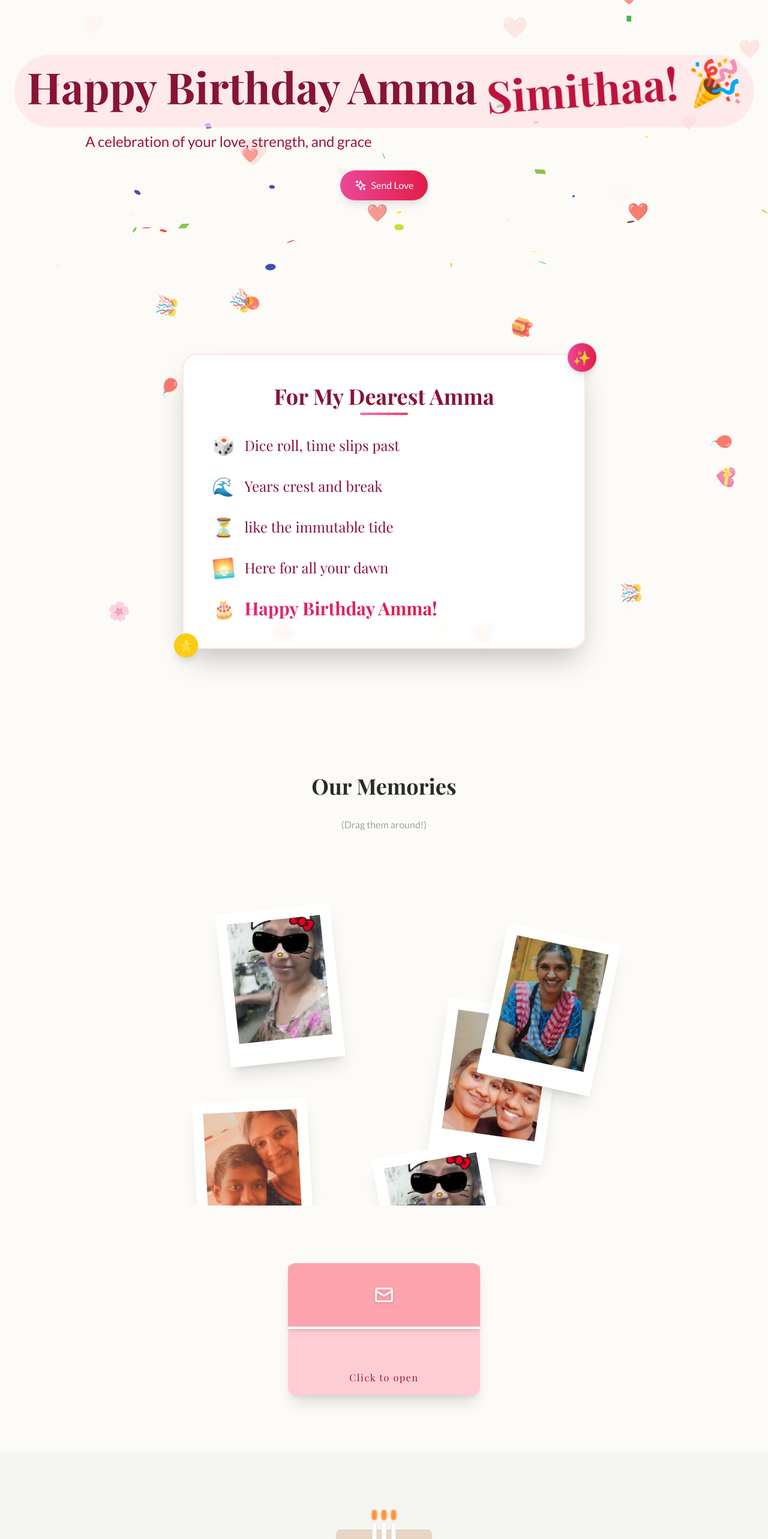
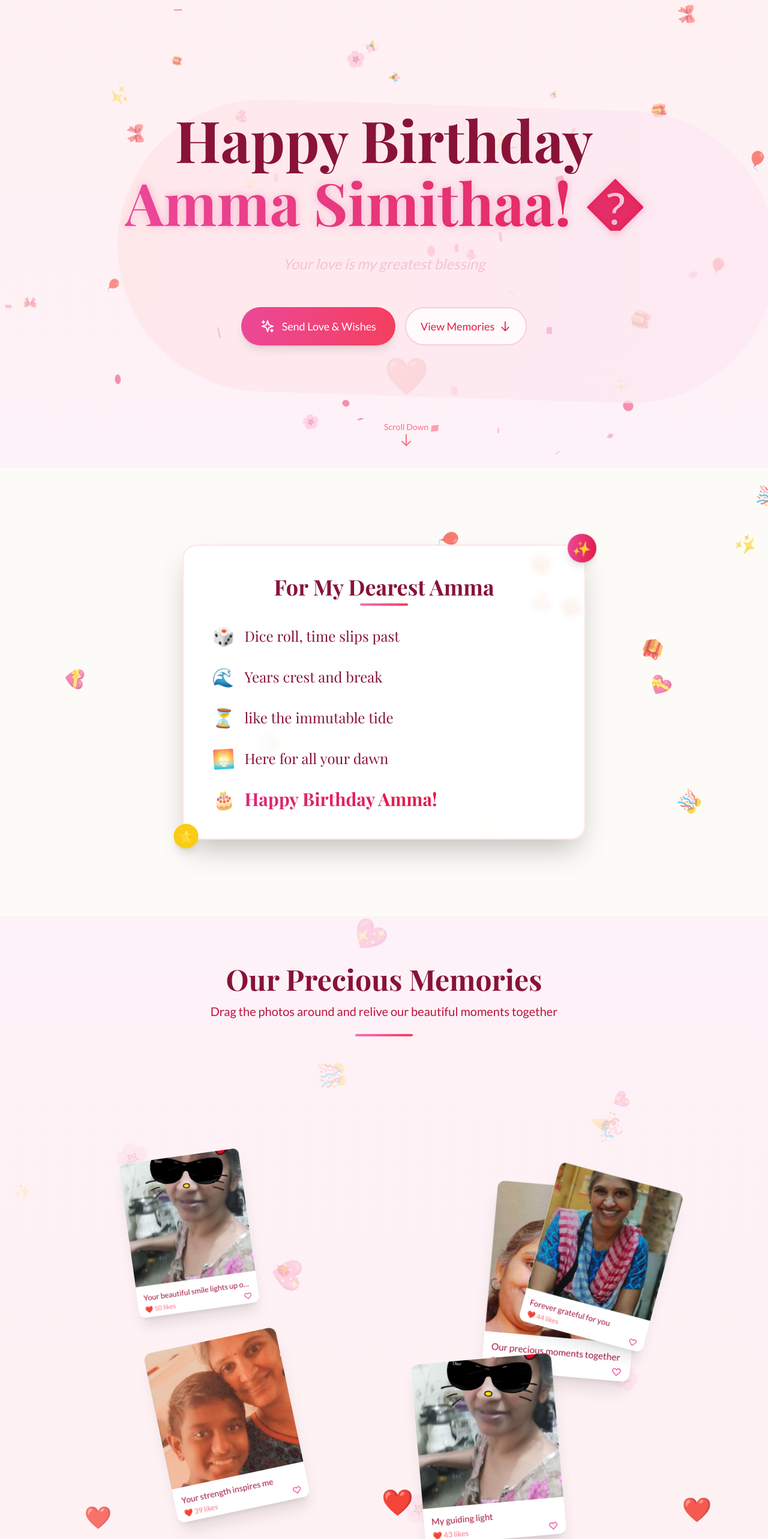
Before and after one commit to vickyhaha-af/ammass-birthday, a React (Vite) app: page / in a window 1280 px wide. Shown: the part 20-2586 px from the top of the page at 60% size. Built offline with nearby package versions, Linux system fonts and the light colour scheme; a web font is replaced by a local one.

Commit message:
Enhance UI with fluid animations and cute design elements

```diff
--- a/src/App.jsx
+++ b/src/App.jsx
@@ -11,65 +11,101 @@ const AuroraBackground = () => (
 const Hero = () => {
   const [showConfetti, setShowConfetti] = useState(true);
 
+  // Personalized messages that cycle through
+  const messages = [
+    "To the world's best Amma, from your loving son",
+    "Your love is my greatest blessing",
+    "Every day with you is a gift",
+    "Your strength inspires me always"
+  ];
+  const [currentMessage, setCurrentMessage] = useState(0);
+
+  // Cycle through messages
+  useEffect(() => {
+    const interval = setInterval(() => {
+      setCurrentMessage((prev) => (prev + 1) % messages.length);
+    }, 3000);
+    return () => clearInterval(interval);
+  }, []);
+
   return (
-    <section className="relative py-20 md:py-32 flex flex-col items-center justify-center p-6 text-center overflow-hidden">
-      {/* Floating Hearts */}
-      {[...Array(15)].map((_, i) => (
+    <section className="relative min-h-screen flex flex-col items-center justify-center p-6 text-center overflow-hidden bg-gradient-to-b from-rose-50 to-pink-50">
+      {/* Animated floating elements */}
+      {[...Array(20)].map((_, i) => {
+        const size = Math.random() * 20 + 10;
+        const delay = Math.random() * 5;
+        const duration = Math.random() * 10 + 10;
+        const elements = ['🌸', '✨', '💖', '🎀', '🎈', '🎁', '🎉'];
+        const element = elements[Math.floor(Math.random() * elements.length)];
+
+        return (
           <motion.div
             key={i}
-          className="absolute text-pink-400 opacity-70"
+            className="absolute pointer-events-none"
             style={{
               left: `${Math.random() * 100}%`,
               top: `${Math.random() * 100}%`,
-            fontSize: `${Math.random() * 20 + 10}px`,
+              fontSize: `${size}px`,
+              opacity: 0.7,
             }}
             animate={{
               y: [0, -100],
+              x: [0, Math.random() * 100 - 50],
+              rotate: [0, 360],
               opacity: [0.7, 0],
-            scale: [1, 1.5],
             }}
             transition={{
-            duration: Math.random() * 3 + 2,
+              duration: duration,
               repeat: Infinity,
               repeatType: 'loop',
-            delay: Math.random() * 5,
+              delay: delay,
+              ease: "linear"
             }}
           >
-          ❤️
+            {element}
           </motion.div>
-      ))}
+        );
+      })}
+
+      <div className="relative z-10 max-w-4xl mx-auto px-4">
+        {/* Animated background circle */}
+        <motion.div
+          className="absolute -z-10 w-[150%] h-[150%] md:w-[120%] md:h-[120%] rounded-full bg-gradient-to-r from-rose-100 to-pink-100 opacity-70"
+          animate={{
+            scale: [1, 1.1, 1],
+            rotate: [0, 5, 0],
+          }}
+          transition={{
+            duration: 8,
+            repeat: Infinity,
+            repeatType: 'reverse',
+            ease: "easeInOut"
+          }}
+        />
 
         <motion.div
-        initial={{ scale: 0.9, opacity: 0 }}
-        animate={{ scale: 1, opacity: 1 }}
+          initial={{ y: 20, opacity: 0 }}
+          animate={{ y: 0, opacity: 1 }}
           transition={{ duration: 0.8, type: 'spring' }}
-        className="relative z-10"
+          className="relative z-20"
         >
-        <div className="relative inline-block">
+          {/* Main heading */}
           <motion.div
-            className="absolute -inset-4 bg-rose-100 rounded-full opacity-70"
+            className="inline-block relative"
+            whileHover={{ scale: 1.02 }}
+            transition={{ type: 'spring', stiffness: 300 }}
+          >
+            <h1 className="font-serif text-5xl md:text-7xl lg:text-8xl text-rose-900 mb-6 leading-tight">
+              Happy Birthday
+              <motion.span
+                className="block font-bold mt-2 text-transparent bg-clip-text bg-gradient-to-r from-pink-500 to-rose-600"
                 animate={{
-              scale: [1, 1.1, 1],
-              opacity: [0.7, 0.9, 0.7],
-            }}
-            transition={{
-              duration: 3,
-              repeat: Infinity,
-              repeatType: 'reverse',
-            }}
-          />
-          <motion.h1
-            initial={{ opacity: 0, y: 20 }}
-            animate={{ opacity: 1, y: 0 }}
-            transition={{ duration: 0.8, delay: 0.2 }}
-            className="font-serif text-5xl md:text-7xl text-rose-900 mb-4 relative z-10"
-          >
-            Happy Birthday <span className="block md:inline">Amma</span> <br className="md:hidden" />
-            <motion.span
-              className="text-rose-700 inline-block"
-              animate={{
-                scale: [1, 1.1, 1],
-                rotate: [-5, 5, -5],
+                  scale: [1, 1.05, 1],
+                  textShadow: [
+                    '0 0 10px rgba(236, 72, 153, 0.3)',
+                    '0 0 20px rgba(236, 72, 153, 0.5)',
+                    '0 0 10px rgba(236, 72, 153, 0.3)'
+                  ]
                 }}
                 transition={{
                   duration: 3,
@@ -77,49 +113,91 @@ const Hero = () => {
                   repeatType: 'reverse',
                 }}
               >
-              Simithaa! 🎉
+                Amma Simithaa! �
               </motion.span>
-          </motion.h1>
+            </h1>
+          </motion.div>
+
+          {/* Animated message */}
+          <AnimatePresence mode="wait">
+            <motion.p
+              key={currentMessage}
+              initial={{ opacity: 0, y: 10 }}
+              animate={{ opacity: 1, y: 0 }}
+              exit={{ opacity: 0, y: -10 }}
+              transition={{ duration: 0.5 }}
+              className="text-xl md:text-2xl text-pink-700 mt-6 max-w-2xl mx-auto font-medium italic"
+            >
+              {messages[currentMessage]}
+            </motion.p>
+          </AnimatePresence>
+
+          {/* CTA Buttons */}
+          <motion.div
+            className="mt-12 flex flex-wrap justify-center gap-4"
+            initial={{ opacity: 0, y: 20 }}
+            animate={{ opacity: 1, y: 0 }}
+            transition={{ delay: 0.4 }}
+          >
+            <motion.button
+              whileHover={{ scale: 1.05, boxShadow: '0 10px 25px -5px rgba(236, 72, 153, 0.2)' }}
+              whileTap={{ scale: 0.98 }}
+              className="px-8 py-4 bg-gradient-to-r from-pink-500 to-rose-500 text-white rounded-full font-medium text-lg shadow-lg flex items-center gap-3 hover:shadow-xl transition-all"
+            >
+              <Sparkles className="w-6 h-6" />
+              Send Love & Wishes
+            </motion.button>
+
+            <motion.a
+              href="#memories"
+              whileHover={{ scale: 1.03, backgroundColor: 'rgba(251, 207, 232, 0.3)' }}
+              whileTap={{ scale: 0.98 }}
+              className="px-6 py-4 bg-white/80 backdrop-blur-sm text-rose-600 rounded-full font-medium text-lg border-2 border-rose-200 flex items-center gap-2 hover:bg-rose-50 transition-colors"
+            >
+              View Memories
+              <svg className="w-5 h-5" fill="none" viewBox="0 0 24 24" stroke="currentColor">
+                <path strokeLinecap="round" strokeLinejoin="round" strokeWidth={2} d="M19 14l-7 7m0 0l-7-7m7 7V3" />
+              </svg>
+            </motion.a>
+          </motion.div>
+
+          {/* Decorative elements */}
+          <motion.div
+            className="absolute -bottom-20 left-1/2 transform -translate-x-1/2 text-6xl opacity-10"
+            animate={{ y: [0, -15, 0] }}
+            transition={{ duration: 3, repeat: Infinity, ease: "easeInOut" }}
+          >
+            ❤️
+          </motion.div>
+        </motion.div>
       </div>
 
-        <motion.p
-          initial={{ opacity: 0, y: 10 }}
-          animate={{ opacity: 1, y: 0 }}
-          transition={{ delay: 0.4, duration: 0.8 }}
-          className="text-rose-800 text-xl md:text-2xl mt-6 max-w-2xl font-medium"
-        >
-          A celebration of your love, strength, and grace
-        </motion.p>
-
-        <motion.div
-          className="mt-8 flex justify-center gap-4"
-          initial={{ opacity: 0, y: 20 }}
-          animate={{ opacity: 1, y: 0 }}
-          transition={{ delay: 0.6 }}
-        >
-          <motion.button
-            whileHover={{ scale: 1.05 }}
-            whileTap={{ scale: 0.95 }}
-            className="px-6 py-3 bg-gradient-to-r from-pink-500 to-rose-600 text-white rounded-full font-medium shadow-lg flex items-center gap-2"
-          >
-            <Sparkles className="w-5 h-5" />
-            Send Love
-          </motion.button>
-        </motion.div>
-      </motion.div>
-
+      {/* Confetti */}
       <AnimatePresence>
         {showConfetti && (
           <Confetti
             width={typeof window !== 'undefined' ? window.innerWidth : 0}
             height={typeof window !== 'undefined' ? window.innerHeight : 0}
             recycle={false}
-            numberOfPieces={200}
+            numberOfPieces={300}
             onConfettiComplete={() => setShowConfetti(false)}
             className="w-full h-full"
+            colors={['#FF9DB5', '#FFC2D1', '#F8BBD0', '#F48FB1', '#F06292']}
           />
         )}
       </AnimatePresence>
+
+      {/* Animated scroll indicator */}
+      <motion.div
+        className="absolute bottom-8 left-1/2 transform -translate-x-1/2 flex flex-col items-center text-rose-400"
+        animate={{ y: [0, 10, 0] }}
+        transition={{ duration: 2, repeat: Infinity, ease: "easeInOut" }}
+      >
+        <span className="text-sm mb-1">Scroll Down</span>
+        <svg className="w-6 h-6 animate-bounce" fill="none" viewBox="0 0 24 24" stroke="currentColor">
+          <path strokeLinecap="round" strokeLinejoin="round" strokeWidth={2} d="M19 14l-7 7m0 0l-7-7m7 7V3" />
+        </svg>
+      </motion.div>
     </section>
   );
 };
@@ -247,59 +325,228 @@ const HaikuSection = () => {
 };
 
 const Gallery = () => {
-  // Pre-defined messy positions so they look scattered naturally
+  // Pre-defined positions for a more organic look
   const scatterPositions = [
-    { top: "10%", left: "20%", rotate: "-6deg" },
-    { top: "30%", left: "60%", rotate: "8deg" },
-    { top: "50%", left: "15%", rotate: "-3deg" },
-    { top: "15%", left: "70%", rotate: "12deg" },
-    { top: "60%", left: "50%", rotate: "-10deg" },
+    { top: "15%", left: "15%", rotate: "-8deg", scale: 0.9 },
+    { top: "25%", left: "65%", rotate: "5deg", scale: 1.1 },
+    { top: "55%", left: "20%", rotate: "-12deg", scale: 1 },
+    { top: "20%", left: "70%", rotate: "15deg", scale: 0.95 },
+    { top: "60%", left: "55%", rotate: "-5deg", scale: 1.05 },
+    { top: "35%", left: "35%", rotate: "8deg", scale: 0.9 },
+    { top: "70%", left: "75%", rotate: "-15deg", scale: 1.1 },
   ];
 
-  // REPLACE THESE PATHS WITH YOUR REAL PHOTOS LATER
+  // Photo data with captions
   const photos = [
-    "/images/image1.jpeg",
-    "/images/image2.jpeg",
-    "/images/image3.jpeg",
-    "/images/image4.jpeg",
-    "/images/image1.jpeg"
+    {
+      src: "/images/image1.jpeg",
+      caption: "Your beautiful smile lights up our lives",
+      date: "2023"
+    },
+    {
+      src: "/images/image2.jpeg",
+      caption: "Our precious moments together",
+      date: "2022"
+    },
+    {
+      src: "/images/image3.jpeg",
+      caption: "Your strength inspires me",
+      date: "2021"
+    },
+    {
+      src: "/images/image4.jpeg",
+      caption: "Forever grateful for you",
+      date: "2020"
+    },
+    {
+      src: "/images/image1.jpeg",
+      caption: "My guiding light",
+      date: "2019"
+    },
   ];
 
+  // Animated emojis for decoration
+  const emojis = ['💖', '✨', '🌸', '🎈', '🎁', '🎉', '💐', '🎊'];
+
   return (
-    <section className="relative h-[800px] w-full bg-[#FDFBF7] overflow-hidden">
-      <h2 className="text-center font-serif text-4xl text-[#2A2A2A] pt-20 mb-8">Our Memories</h2>
-      <p className="text-center text-gray-400 mb-12">(Drag them around!)</p>
+    <section id="memories" className="relative min-h-screen w-full bg-gradient-to-b from-pink-50 to-rose-50 py-20 overflow-hidden">
+      {/* Animated background elements */}
+      {[...Array(15)].map((_, i) => {
+        const size = Math.random() * 30 + 20;
+        const delay = Math.random() * 5;
+        const duration = Math.random() * 10 + 10;
+        const emoji = emojis[Math.floor(Math.random() * emojis.length)];
 
-      <div className="relative w-full h-full max-w-4xl mx-auto">
-        {photos.map((src, index) => (
+        return (
           <motion.div
-            key={index}
+            key={`emoji-${i}`}
+            className="absolute pointer-events-none opacity-20"
+            style={{
+              left: `${Math.random() * 100}%`,
+              top: `${Math.random() * 100}%`,
+              fontSize: `${size}px`,
+              zIndex: 0,
+            }}
+            animate={{
+              y: [0, -50, 0],
+              rotate: [0, 360],
+              scale: [1, 1.2, 1],
+            }}
+            transition={{
+              duration: duration,
+              repeat: Infinity,
+              repeatType: 'reverse',
+              delay: delay,
+              ease: "easeInOut"
+            }}
+          >
+            {emoji}
+          </motion.div>
+        );
+      })}
+
+      <div className="relative z-10 max-w-7xl mx-auto px-4">
+        <motion.div
+          initial={{ opacity: 0, y: 30 }}
+          whileInView={{ opacity: 1, y: 0 }}
+          viewport={{ once: true, margin: "-100px" }}
+          transition={{ duration: 0.8 }}
+          className="text-center mb-16"
+        >
+          <h2 className="font-serif text-4xl md:text-5xl text-rose-900 mb-4">
+            Our Precious Memories
+          </h2>
+          <p className="text-xl text-rose-700 max-w-2xl mx-auto">
+            Drag the photos around and relive our beautiful moments together
+          </p>
+          <div className="w-24 h-1 bg-gradient-to-r from-pink-400 to-rose-500 mx-auto mt-6 rounded-full" />
+        </motion.div>
+
+        <div className="relative w-full min-h-[600px] md:min-h-[800px]">
+          {photos.map((photo, index) => {
+            const pos = scatterPositions[index % scatterPositions.length];
+
+            return (
+              <motion.div
+                key={`photo-${index}`}
                 drag
-            dragConstraints={{ left: -200, right: 200, top: -200, bottom: 200 }}
-            whileHover={{ scale: 1.1, zIndex: 50, rotate: 0, boxShadow: "0px 20px 40px rgba(0,0,0,0.2)" }}
-            whileTap={{ scale: 1.15, cursor: "grabbing" }}
+                dragConstraints={{
+                  left: -200,
+                  right: 200,
+                  top: -200,
+                  bottom: 200
+                }}
+                whileHover={{
+                  scale: 1.05,
+                  zIndex: 50,
+                  rotate: 0,
+                  boxShadow: '0 25px 50px -12px rgba(236, 72, 153, 0.25)'
+                }}
+                whileTap={{
+                  scale: 1.1,
+                  cursor: 'grabbing',
+                  boxShadow: '0 20px 45px -10px rgba(236, 72, 153, 0.3)'
+                }}
+                initial={{
+                  opacity: 0,
+                  scale: 0.8,
+                  y: 50,
+                  rotate: pos.rotate,
+                  x: 0
+                }}
+                animate={{
+                  opacity: 1,
+                  scale: pos.scale,
+                  y: 0,
+                  rotate: pos.rotate,
+                  x: 0,
+                  transition: {
+                    delay: index * 0.1,
+                    duration: 0.6,
+                    type: 'spring',
+                    stiffness: 100,
+                    damping: 10
+                  }
+                }}
                 style={{
                   position: 'absolute',
-                top: scatterPositions[index]?.top || `${index*10}%`,
-                left: scatterPositions[index]?.left || `${index*5}%`,
-                rotate: scatterPositions[index]?.rotate || '0deg'
+                  top: pos.top,
+                  left: pos.left,
+                  rotate: pos.rotate,
+                  zIndex: 10 + index,
                 }}
-            className="w-48 h-64 bg-white p-3 pb-8 shadow-xl rounded-sm cursor-grab transition-all border-[6px] border-white hover:shadow-2xl"
+                className="group cursor-grab active:cursor-grabbing"
               >
-            {/* Photo placeholder */}
-            <div className="w-full h-full bg-gray-100 overflow-hidden">
+                <div className="w-48 h-64 md:w-56 md:h-72 bg-white rounded-xl shadow-xl overflow-hidden transform transition-all duration-300 group-hover:shadow-2xl">
+                  <div className="relative w-full h-4/5 overflow-hidden">
                     <img
-                  src={src}
-                  alt="Memory"
-                  className="w-full h-full object-cover pointer-events-none"
+                      src={photo.src}
+                      alt={`Memory ${index + 1}`}
+                      className="w-full h-full object-cover transform transition-transform duration-500 group-hover:scale-110"
                       onError={(e) => {
-                    e.target.style.display='none';
-                    e.target.parentNode.classList.add('bg-rose-100')
+                        e.target.style.display = 'none';
+                        e.target.parentNode.classList.add('bg-gradient-to-br', 'from-pink-100', 'to-rose-100');
                       }}
                     />
+                    <div className="absolute inset-0 bg-gradient-to-t from-black/30 to-transparent opacity-0 group-hover:opacity-100 transition-opacity duration-300 flex items-end p-4">
+                      <div className="text-white text-left transform translate-y-4 group-hover:translate-y-0 transition-transform duration-300">
+                        <p className="font-medium text-sm">{photo.date}</p>
+                      </div>
+                    </div>
+                  </div>
+                  <div className="p-3 bg-white">
+                    <p className="text-sm text-rose-800 font-medium truncate">{photo.caption}</p>
+                    <div className="flex justify-between items-center mt-1">
+                      <span className="text-xs text-rose-400">❤️ {Math.floor(Math.random() * 50) + 10} likes</span>
+                      <button className="text-pink-500 hover:text-rose-600 transition-colors">
+                        <svg className="w-4 h-4" fill="none" viewBox="0 0 24 24" stroke="currentColor">
+                          <path strokeLinecap="round" strokeLinejoin="round" strokeWidth={2} d="M4.318 6.318a4.5 4.5 0 000 6.364L12 20.364l7.682-7.682a4.5 4.5 0 00-6.364-6.364L12 7.636l-1.318-1.318a4.5 4.5 0 00-6.364 0z" />
+                        </svg>
+                      </button>
+                    </div>
+                  </div>
                 </div>
               </motion.div>
+            );
+          })}
+
+          {/* Decorative floating hearts */}
+          {[...Array(3)].map((_, i) => (
+            <motion.div
+              key={`heart-${i}`}
+              className="absolute text-pink-300 text-4xl"
+              style={{
+                left: `${10 + i * 40}%`,
+                top: '90%',
+                zIndex: 5,
+              }}
+              animate={{
+                y: [0, -30, 0],
+                scale: [1, 1.2, 1],
+                opacity: [0.7, 1, 0.7],
+              }}
+              transition={{
+                duration: 3 + i,
+                repeat: Infinity,
+                repeatType: 'reverse',
+                ease: 'easeInOut',
+              }}
+            >
+              ❤️
+            </motion.div>
           ))}
+        </div>
+
+        <motion.div
+          className="text-center mt-20"
+          initial={{ opacity: 0, y: 20 }}
+          whileInView={{ opacity: 1, y: 0 }}
+          viewport={{ once: true, margin: "-50px" }}
+          transition={{ delay: 0.3 }}
+        >
+          <p className="text-rose-800 mb-6">Scroll down for more love and surprises!</p>
+          <div className="w-12 h-1 bg-gradient-to-r from-pink-400 to-rose-500 mx-auto rounded-full" />
+        </motion.div>
       </div>
     </section>
   );
```
Lines whose indentation alone changed are shown as unchanged.
